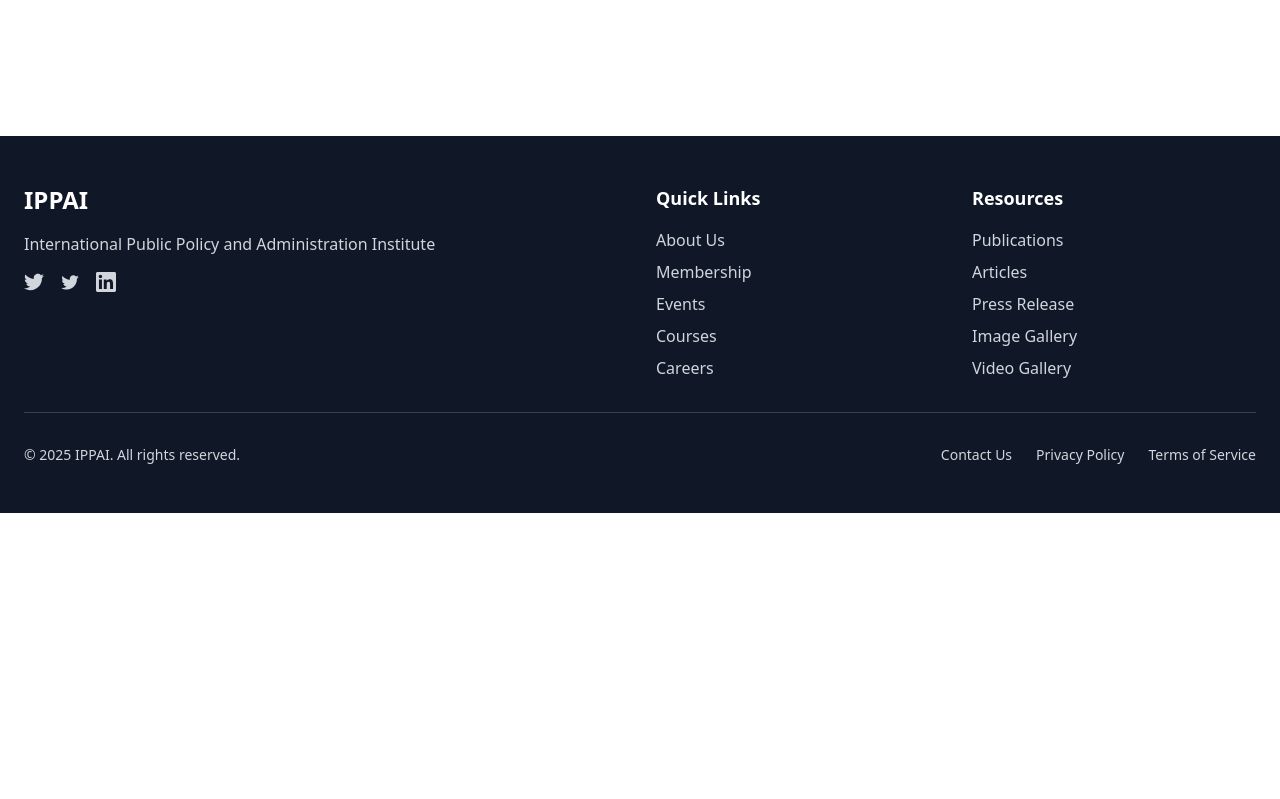
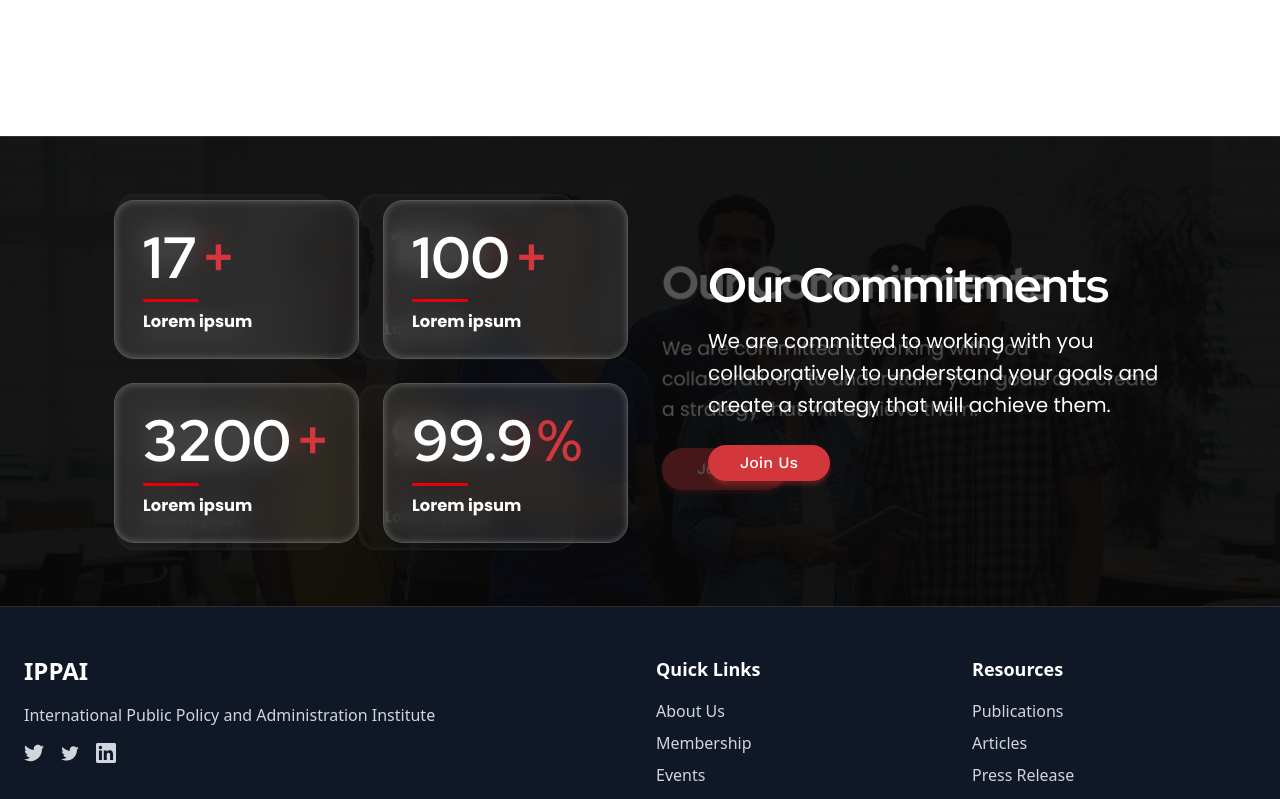
Before and after one commit to Aamir-marqait/IPPAI, a Next.js app: page / in a window 1280 px wide. Shown: the part 1680-2479 px from the top of the page. Before the commit the page ends 2193 px from the top, so only its background shows below. Built offline with nearby package versions, Linux system fonts and the light colour scheme; a web font is replaced by a local one.

Commit message:
feat: added commitments file

```diff
--- a/app/page.tsx
+++ b/app/page.tsx
@@ -1,6 +1,7 @@
 import PartnersCarousel from "@/components/homepage/association-partners";
 import HomeHero from "@/components/homepage/hero-section";
 import Introduction from "@/components/homepage/introduction";
+import Commitments from "@/components/homepage/our-commitments";
 
 export default function Home() {
   return (
@@ -8,6 +9,7 @@
       <HomeHero />
       <PartnersCarousel />
       <Introduction />
+      <Commitments />
     </div>
   );
 }
--- a/components/homepage/introduction.tsx
+++ b/components/homepage/introduction.tsx
@@ -3,7 +3,7 @@
 export default function Introduction() {
   return (
     <div className="w-screen min-h-screen bg-background">
-      <div className="w-full max-w-[1100px] mx-auto px-6 py-16 lg:py-16">
+      <div className="w-full max-w-[1100px] mx-auto px-6 py-16 lg:py-[5.5rem]">
         <div className="text-center mb-16 lg:mb-20">
           <h1 className="text-lg sm:text-xl md:text-2xl lg:text-3xl xl:text-4xl font-bold font-red-hat-display leading-none text-center text-[#141414] mb-6 lg:mb-8">
             Independent Power Producers Association of India
@@ -23,7 +23,10 @@
         <div className="grid grid-cols-1 md:grid-cols-2 lg:grid-cols-3 gap-8 lg:gap-12 items-start">
           {/* Examine Card */}
           <div className="group relative">
-            <div className="bg-white rounded-[20px] pb-6 px-[15px] transition-all duration-300 cursor-pointer group-hover:scale-105 group-hover:z-50" style={{ boxShadow: "0px 6px 25px 0px #A3A3A340" }}>
+            <div
+              className="bg-white rounded-[20px] pb-6 px-[15px] transition-all duration-300 cursor-pointer group-hover:scale-105 group-hover:z-50"
+              style={{ boxShadow: "0px 6px 25px 0px #A3A3A340" }}
+            >
               <div className="w-full h-36 relative mb-2">
                 <Image
                   src="/home/intro1.png"
@@ -36,14 +39,21 @@
                 Examine
               </h2>
               <p className="text-xs sm:text-sm md:text-base xl:text-base font-light font-poppins leading-[1.4] text-[#141414]/60 line-clamp-3 group-hover:line-clamp-none">
-                IPPAI is able to take up pioneering positions on issues that the industry grapples with and seek solutions to the same. This enables it to provide cutting-edge inputs to policymakers and regulators in the formative stage of policy and regulatory development.
+                IPPAI is able to take up pioneering positions on issues that the
+                industry grapples with and seek solutions to the same. This
+                enables it to provide cutting-edge inputs to policymakers and
+                regulators in the formative stage of policy and regulatory
+                development.
               </p>
             </div>
           </div>
 
           {/* Engage Card */}
           <div className="group relative">
-            <div className="bg-white rounded-[20px] pb-6 px-[15px] transition-all duration-300 cursor-pointer group-hover:scale-105 group-hover:z-50" style={{ boxShadow: "0px 6px 25px 0px #A3A3A340" }}>
+            <div
+              className="bg-white rounded-[20px] pb-6 px-[15px] transition-all duration-300 cursor-pointer group-hover:scale-105 group-hover:z-50"
+              style={{ boxShadow: "0px 6px 25px 0px #A3A3A340" }}
+            >
               <div className="w-full h-36 relative mb-2">
                 <Image
                   src="/home/intro2.png"
@@ -56,14 +66,21 @@
                 Engage
               </h2>
               <p className="text-xs sm:text-sm md:text-base xl:text-base font-light font-poppins leading-[1.4] text-[#141414]/60 line-clamp-3 group-hover:line-clamp-none">
-                IPPAI provides an engaging interface between players in the energy sector, policymakers (central and state level), electricity boards, financial institutions, ministries, power developers, Indian and multinational companies, equipment suppliers, EPC contractors and consultants.
+                IPPAI provides an engaging interface between players in the
+                energy sector, policymakers (central and state level),
+                electricity boards, financial institutions, ministries, power
+                developers, Indian and multinational companies, equipment
+                suppliers, EPC contractors and consultants.
               </p>
             </div>
           </div>
 
           {/* Empower Card */}
           <div className="group relative">
-            <div className="bg-white rounded-[20px] pb-6 px-[15px] transition-all duration-300 cursor-pointer group-hover:scale-105 group-hover:z-50" style={{ boxShadow: "0px 6px 25px 0px #A3A3A340" }}>
+            <div
+              className="bg-white rounded-[20px] pb-6 px-[15px] transition-all duration-300 cursor-pointer group-hover:scale-105 group-hover:z-50"
+              style={{ boxShadow: "0px 6px 25px 0px #A3A3A340" }}
+            >
               <div className="w-full h-36 relative mb-2">
                 <Image
                   src="/home/intro3.png"
@@ -76,7 +93,11 @@
                 Empower
               </h2>
               <p className="text-xs sm:text-sm md:text-base xl:text-base font-light font-poppins leading-[1.4] text-[#141414]/60 line-clamp-3 group-hover:line-clamp-none">
-                IPPAI&apos;s neutral disposition enables it to interact with regulators from a position of strength and provide cutting-edge inputs to them on a continuing basis. This empowers both the regulator and the industry to work together for the greater good of the power sector.
+                IPPAI&apos;s neutral disposition enables it to interact with
+                regulators from a position of strength and provide cutting-edge
+                inputs to them on a continuing basis. This empowers both the
+                regulator and the industry to work together for the greater good
+                of the power sector.
               </p>
             </div>
           </div>
--- a/components/homepage/our-commitments.tsx
+++ b/components/homepage/our-commitments.tsx
@@ -1,18 +1,17 @@
 import { Button } from "@/components/ui/button";
 import { StatCard } from "../stat-card";
 
-export default function CommitmentsHero() {
+export default function Commitments() {
   return (
     <section
       aria-label="Our Commitments"
       className="relative w-screen bg-center bg-cover"
-      style={{ backgroundImage: "url('/images/commitments-bg.png')" }}
+      style={{ backgroundImage: "url('/home/commitment.png')" }}
     >
-      {/* overlay to darken image for contrast, themed via tokens */}
       <div className="absolute inset-0 bg-foreground/70" />
 
-      <div className="relative mx-auto max-w-[1100px] px-4 sm:px-6 lg:px-8 py-10 sm:py-12 md:py-14 lg:py-16">
-        <div className="flex flex-col md:flex-row items-start md:items-center justify-between gap-8 md:gap-12">
+      <div className="relative mx-auto max-w-[1100px] px-4 sm:px-6 py-10 sm:py-12 md:py-14 lg:py-16">
+        <div className="flex flex-col md:flex-row items-start md:items-center justify-between gap-8 md:gap-20">
           {/* Left: Stat cards in a 2x2 grid */}
           <div className="w-full md:w-auto grid grid-cols-1 sm:grid-cols-2 gap-4 sm:gap-5 md:gap-6">
             <StatCard value="17" suffix="+" label="Lorem ipsum" />
@@ -22,17 +21,18 @@
           </div>
 
           {/* Right: Heading, copy, CTA */}
-          <div className="w-full md:flex-1 max-w-[600px] md:max-w-[520px] lg:max-w-[560px]">
-            <h2 className="text-primary-foreground text-4xl sm:text-5xl lg:text-6xl font-semibold tracking-tight text-balance">
+          <div className="w-full md:flex-1 ">
+            <h2 className="text-white font-bold font-red-hat-display leading-none tracking-[-1px] capitalize text-2xl sm:text-3xl md:text-4xl xl:text-[48px]">
               Our Commitments
             </h2>
-            <p className="mt-4 text-primary-foreground/85 text-base sm:text-lg leading-relaxed">
+            <p className="mt-4 text-white font-normal font-poppins leading-8 text-sm sm:text-base md:text-lg xl:text-[20px]">
               We are committed to working with you collaboratively to understand
               your goals and create a strategy that will achieve them.
             </p>
             <div className="mt-6">
               <Button
-                className="rounded-full px-6 sm:px-7 py-5 h-auto bg-destructive text-background hover:bg-destructive/90"
+                className="cursor-pointer bg-[#D3363B] hover:bg-[#D3363B]/90 text-white font-medium font-work-sans leading-none text-center rounded-[25px] px-8 py-3 text-xs sm:text-sm md:text-base xl:text-base"
+                style={{ boxShadow: "0px 4px 4px 0px #D3363B4F" }}
                 aria-label="Join Us"
               >
                 Join Us
--- a/components/stat-card.tsx
+++ b/components/stat-card.tsx
@@ -9,19 +9,19 @@
   return (
     <div
       className={[
-        // glass panel: translucent, blurred, subtle border
-        "rounded-[20px] border border-background/20 bg-background/10",
-        "backdrop-blur-md shadow-sm",
+        "rounded-[20px] border-[0.91px] border-[#555555] bg-white/[0.09]",
+        "backdrop-blur-md backdrop-saturate-150",
         "p-5 sm:p-6 md:p-7",
         className || "",
       ].join(" ")}
+      style={{ boxShadow: "0px 0px 7.44px 0px #FFFFFF40 inset" }}
     >
-      <div className="flex items-baseline gap-1">
-        <span className="text-primary-foreground font-semibold text-4xl sm:text-5xl md:text-6xl leading-none">
+      <div className="flex items-baseline gap-1 justify-start">
+        <span className="text-white font-bold font-red-hat-display leading-none  text-3xl sm:text-4xl md:text-5xl xl:text-[58.08px]">
           {value}
         </span>
         {suffix ? (
-          <span className="text-destructive font-semibold text-3xl sm:text-4xl md:text-5xl leading-none">
+          <span className="text-[#D3363B] font-bold font-red-hat-display leading-none text-3xl sm:text-4xl md:text-5xl xl:text-[58.08px]">
             {suffix}
           </span>
         ) : null}
@@ -29,7 +29,7 @@
 
       <div className="mt-3 h-[3px] w-10 sm:w-12 md:w-14 bg-destructive rounded-full" />
 
-      <p className="mt-3 text-primary-foreground/85 text-sm sm:text-base">
+      <p className="mt-3 text-white font-bold font-poppins leading-none  text-xs sm:text-sm md:text-base xl:text-[16.34px]">
         {label}
       </p>
     </div>
```
Also changed, not shown: public/home/commit.png (added).
